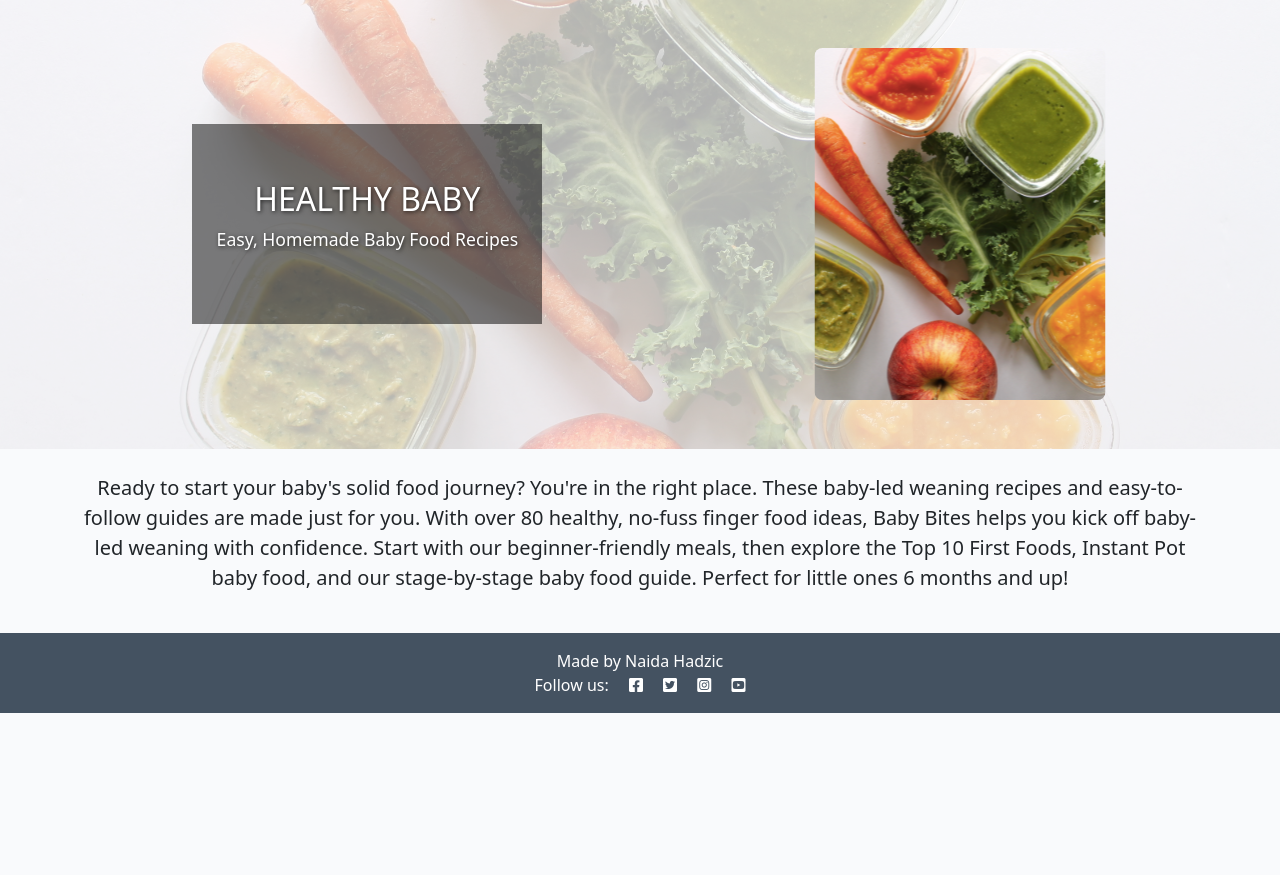
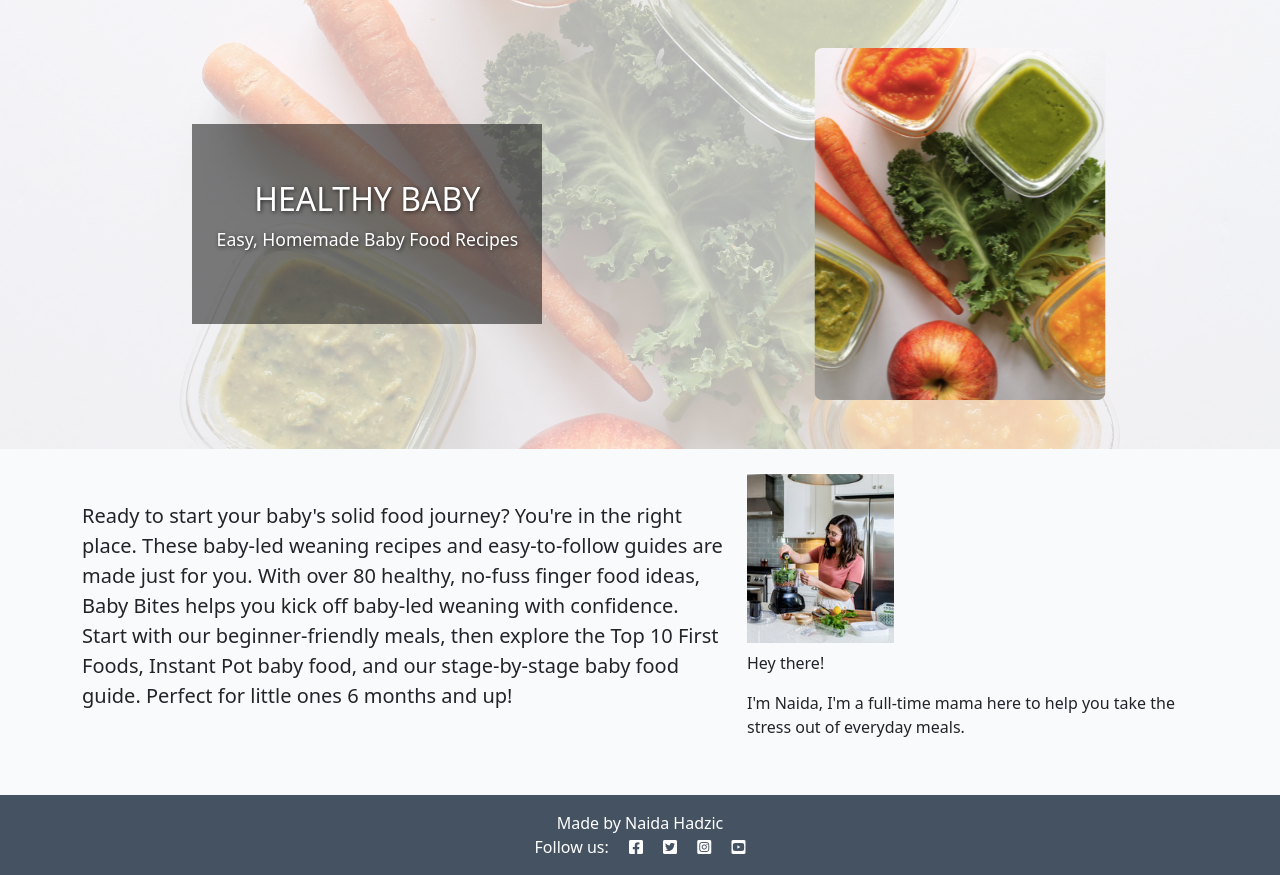
Before and after one commit to Naida1710/baby_bites, a Django app: page / in a window 1280 px wide. Shown: the part 208-1083 px from the top of the page. Before the commit the page ends 921 px from the top, so only its background shows below. Run offline with Django 5.2, Linux system fonts and the light colour scheme; data that the repository does not hold is empty; parts of the project's set-up code (start-up, migrations or seed data) failed here and were passed over; some libraries are stand-ins or nearby versions.

Commit message:
Add side-by-side image and text next to intro paragraph in main page

```diff
--- a/baby_bites/templates/base.html
+++ b/baby_bites/templates/base.html
@@ -124,14 +124,26 @@
         </div>
         </div>
 
-        <!-- Intro Paragraph -->
+       <!-- Intro Paragraph + Image/Text Side by Side -->
 <div class="container my-4">
-            <p class="lead text-center">
+    <div class="row align-items-center">
+      <!-- Left Column: Paragraph -->
+      <div class="col-md-7">
+        <p class="lead text-center text-md-start">
           Ready to start your baby's solid food journey? You're in the right place. These baby-led weaning recipes and easy-to-follow guides are made just for you.
           With over 80 healthy, no-fuss finger food ideas, Baby Bites helps you kick off baby-led weaning with confidence.
           Start with our beginner-friendly meals, then explore the <strong>Top 10 First Foods</strong>, <strong>Instant Pot baby food</strong>,
           and our stage-by-stage <strong>baby food guide</strong>. Perfect for little ones 6 months and up!
         </p>
+      </div>
+
+      <!-- Right Column: Image + Text -->
+      <div class="col-md-5 text-center text-md-start">
+        <img src="{% static 'images/foodie3.png' %}" alt="Description of image" class="img-fluid mb-2" style="max-height: 200px; object-fit: cover;">
+        <p>Hey there!</p>
+        <p>I'm Naida, I'm a full-time mama here to help you take the stress out of everyday meals.</p>
+      </div>
+    </div>
   </div>
 
         {% block content %}
```
Also changed, not shown: static/images/foodie3.png (added). Lines whose indentation alone changed are shown as unchanged.
